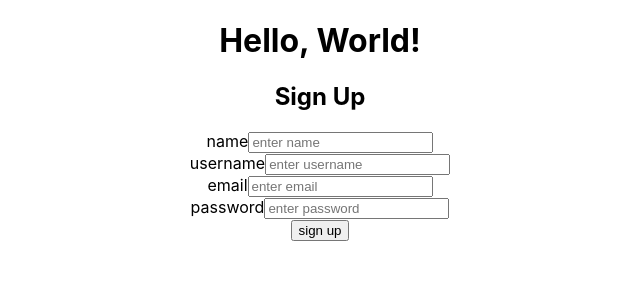
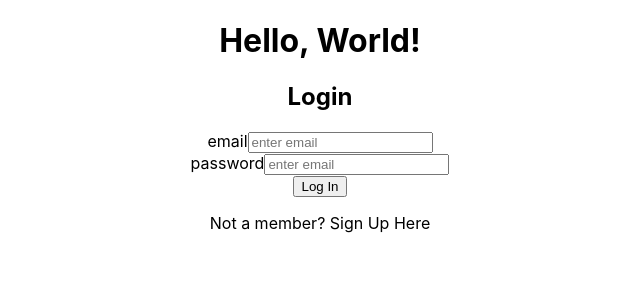
Before and after one commit to melmagana/frontend-musicpython, a React (Create React App) app: page / in a window 1280 px wide. Shown: the top 300 px of the page, without its empty margins (320-960 px from the left). Built offline with nearby package versions, Linux system fonts and the light colour scheme.

Commit message:
user can sign up and sign in

```diff
--- a/src/App.js
+++ b/src/App.js
@@ -1,14 +1,82 @@
 import React, {Component} from 'react';
 import './App.css';
-import RegisterForm from './RegisterForm'
+import RegLogForm from './RegLogForm'
 
 export default class App extends Component {
+    constructor() {
+        super()
+
+        this.state = {
+            loggedIn: false,
+            loggedInUsername: ''
+        }
+    }
+    register = async (registerInfo) => {
+        console.log('register() in app.js called with registerInfo', registerInfo)
+        const url = process.env.REACT_APP_API_URL + '/api/v1/users/register'
+
+        try {
+            const registerResponse = await fetch(url, {
+                credentials: 'include',
+                method: 'POST',
+                body: JSON.stringify(registerInfo),
+                headers: {
+                    'Content-Type': 'application/json'
+                }
+            })
+            console.log('registerResponse', registerResponse)
+            const registerJson = await registerResponse.json()
+            console.log('registerJson', registerJson)
+
+            if (registerResponse.status === 201) {
+                this.setState({
+                    loggedIn: true,
+                    loggedInUsername: registerJson.data.username
+                })
+            }
+        } catch(err) {
+            console.error("Error trying to register with API")
+            console.error(err)
+        }
+    }
+    login = async (loginInfo) => {
+        console.log('login() in app.js called with loginInfo', loginInfo)
+        const url = process.env.REACT_APP_API_URL + '/api/v1/users/login'
+
+        try {
+            const loginResponse = await fetch(url, {
+                credentials: 'include',
+                method: 'POST',
+                body: JSON.stringify(loginInfo),
+                headers: {
+                    'Content-Type': 'application/json'
+                }
+            })
+            console.log('loginResponse', loginResponse)
+            const loginJson = await loginResponse.json()
+            console.log('loginJson', loginJson)
+
+            if(loginResponse.status === 200) {
+                this.setState({
+                    loggedIn: true,
+                    loggedInUsername: loginJson.data.username
+                })
+            }
+        } catch(err) {
+            console.error('Error trying to login with API')
+            console.error(err)
+        }
+    }
+
     render() {
         console.log(process.env)
         return(
             <div className="App">
                 <h1>Hello, World!</h1>
-                <RegisterForm />
+                <RegLogForm
+                    login={this.login}
+                    register={this.register}
+                />
             </div>
         )
     }
--- /dev/null
+++ b/src/RegLogForm/index.js
@@ -0,0 +1,108 @@
+import React, {Component} from 'react'
+
+export default class RegisterForm extends Component {
+	constructor() {
+		super()
+
+		this.state = {
+			name: '',
+			username: '',
+			email: '',
+			password: '',
+			action: 'Login'
+		}
+	}
+	switchForm = () => {
+		if(this.state.action === 'Login') {
+			this.setState({
+				action: 'Register'
+			})
+		} else {
+			this.setState({
+				action: 'Login'
+			})
+		}
+	}
+	handleChange = (event) => {
+		this.setState({
+			[event.target.name]: event.target.value
+		})
+	}
+	handleSubmit = (event) => {
+		event.preventDefault()
+		if(this.state.action === 'Register') {
+			this.props.register(this.state)
+		} else {
+			this.props.login(this.state)
+		}
+	}
+	render() {
+		return(
+			<div className="RegisterForm">
+				<h2>{this.state.action}</h2>
+				<form onSubmit={this.handleSubmit}>
+					{
+						this.state.action === 'Register'
+						&&
+						<div>
+							<div>
+								<label>name</label>
+								<input
+									type='text'
+									name='name'
+									placeholder='enter name'
+									value={this.state.name}
+									onChange={this.handleChange}
+								/>
+							</div>
+							<div>
+								<label>username</label>
+								<input
+									type='text'
+									name='username'
+									placeholder='enter username'
+									value={this.state.username}
+									onChange={this.handleChange}
+								/>
+							</div>
+						</div>
+					}
+					<div>
+						<label>email</label>
+						<input
+							type='email'
+							name='email'
+							placeholder='enter email'
+							value={this.state.email}
+							onChange={this.handleChange}
+						/>
+					</div>
+					<div>
+						<label>password</label>
+						<input
+							type='password'
+							name='password'
+							placeholder='enter email'
+							value={this.state.password}
+							onChange={this.handleChange}
+						/>
+					</div>
+					<button type='Submit'>
+						{this.state.action === 'Login' ? 'Log In' : 'Sign Up'}
+					</button>
+				</form>
+				{
+					this.state.action === 'Login'
+					?
+					<p>
+						Not a member? Sign Up <span onClick={this.switchForm}>Here</span>
+					</p>
+					:
+					<p>
+						Already a member? Log In <span onClick={this.switchForm}>Here</span>
+					</p>
+				}
+			</div>
+		)
+	}
+}
--- a/src/RegisterForm/index.js
+++ /dev/null
@@ -1,69 +0,0 @@
-import React, {Component} from 'react'
-
-export default class RegisterForm extends Component {
-	constructor() {
-		super()
-
-		this.state = {
-			name: '',
-			username: '',
-			email: '',
-			password: ''
-		}
-	}
-	handleChange = (event) => {
-		this.setState({
-			[event.target.name]: event.target.value
-		})
-	}
-	render() {
-		return(
-			<div className="RegisterForm">
-				<h2>Sign Up</h2>
-				<form>
-					<div>
-						<label>name</label>
-						<input
-							type='text'
-							name='name'
-							placeholder='enter name'
-							value={this.state.name}
-							onChange={this.handleChange}
-						/>
-					</div>
-					<div>
-						<label>username</label>
-						<input
-							type='username'
-							name='username'
-							placeholder='enter username'
-							value={this.state.username}
-							onChange={this.handleChange}
-						/>
-					</div>
-					<div>
-						<label>email</label>
-						<input
-							type='email'
-							name='email'
-							placeholder='enter email'
-							value={this.state.email}
-							onChange={this.handleChange}
-						/>
-					</div>
-					<div>
-						<label>password</label>
-						<input
-							type='password'
-							name='password'
-							placeholder='enter password'
-							value={this.state.password}
-							onChange={this.handleChange}
-						/>
-					</div>
-					<button>sign up</button>
-				</form>
-			</div>
-		)
-	}
-}
```
